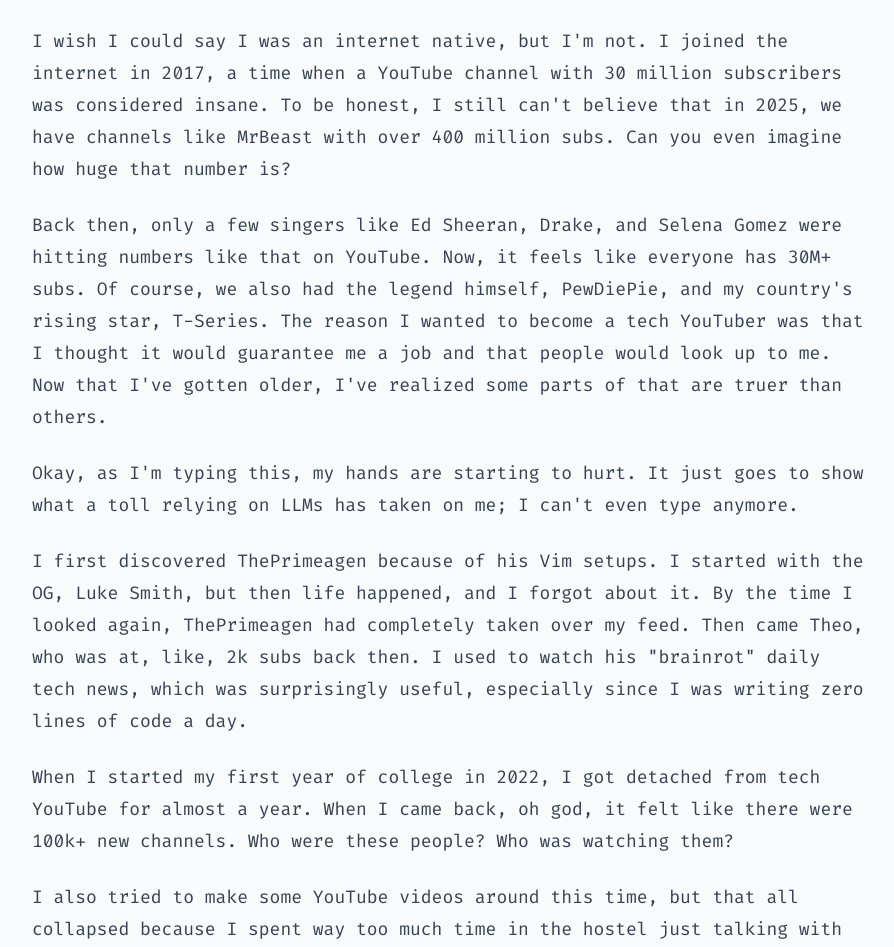
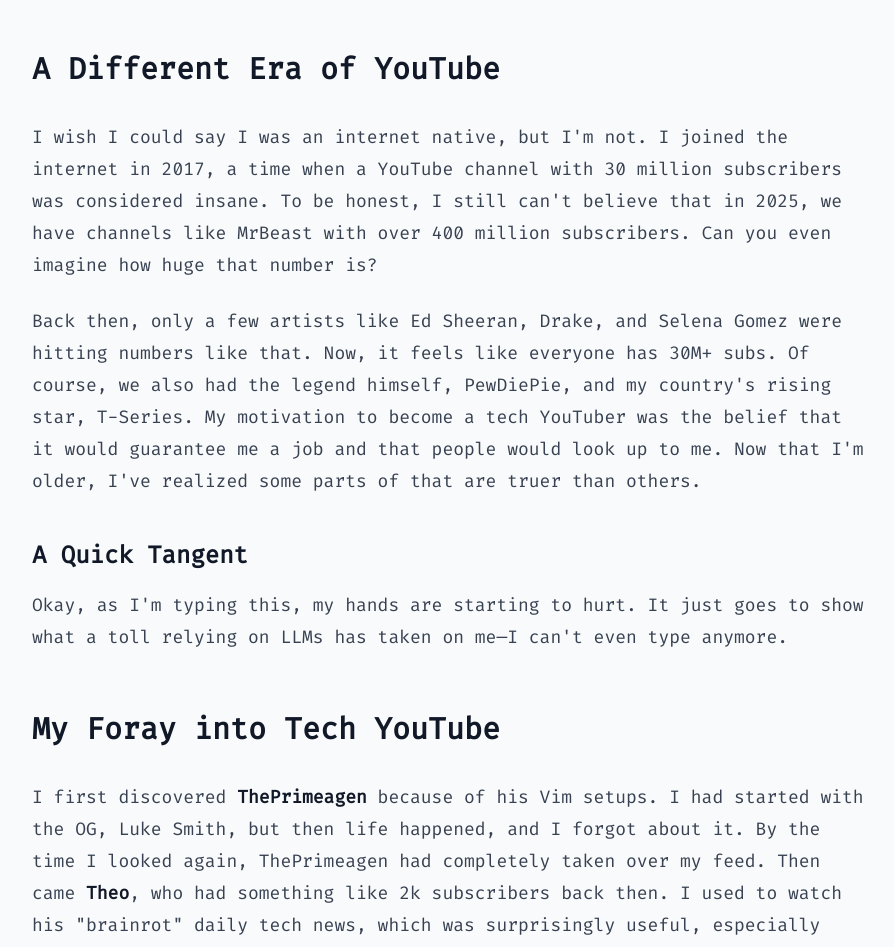
Before and after one commit to 0hmX/0hmx.website, a React (Vite) app: page /blogs/1 in a window 1280 px wide. Shown: the part 240-1187 px from the top of the page, without its empty margins (192-1086 px from the left). Built offline with nearby package versions, Linux system fonts and the light colour scheme.

Commit message:
updated to blogs

```diff
--- a/src/blog-posts/1.tsx
+++ b/src/blog-posts/1.tsx
@@ -1,68 +1,91 @@
 import React from 'react';
-import BlogPost from '../types/blog'
+import BlogPost from '../types/blog';
 
 const Post: React.FC = () => {
   return (
-    <>
+    // Use <article> for the main content block for better semantics.
+    <article>
+      <section>
+        <h2>A Different Era of YouTube</h2>
         <p>
-        I wish I could say I was an internet native, but I'm not. I joined the internet in 2017, a
-        time when a YouTube channel with 30 million subscribers was considered insane. To be honest,
-        I still can't believe that in 2025, we have channels like MrBeast with over 400 million
-        subs. Can you even imagine how huge that number is?
+          I wish I could say I was an internet native, but I'm not. I joined the
+          internet in 2017, a time when a YouTube channel with 30 million
+          subscribers was considered insane. To be honest, I still can't believe
+          that in 2025, we have channels like MrBeast with over 400 million
+          subscribers. Can you even imagine how huge that number is?
         </p>
+        <p>
+          Back then, only a few artists like Ed Sheeran, Drake, and Selena Gomez
+          were hitting numbers like that. Now, it feels like everyone has 30M+
+          subs. Of course, we also had the legend himself, PewDiePie, and my
+          country's rising star, T-Series. My motivation to become a tech
+          YouTuber was the belief that it would guarantee me a job and that
+          people would look up to me. Now that I'm older, I've realized some
+          parts of that are truer than others.
+        </p>
+      </section>
 
+      <section>
+        <h3>A Quick Tangent</h3>
         <p>
-        Back then, only a few singers like Ed Sheeran, Drake, and Selena Gomez were hitting numbers
-        like that on YouTube. Now, it feels like everyone has 30M+ subs. Of course, we also had the
-        legend himself, PewDiePie, and my country's rising star, T-Series. The reason I wanted to
-        become a tech YouTuber was that I thought it would guarantee me a job and that people would
-        look up to me. Now that I've gotten older, I've realized some parts of that are truer than
-        others.
+          Okay, as I'm typing this, my hands are starting to hurt. It just goes
+          to show what a toll relying on LLMs has taken on me—I can't even type
+          anymore.
         </p>
+      </section>
 
+      <section>
+        <h2>My Foray into Tech YouTube</h2>
         <p>
-        Okay, as I'm typing this, my hands are starting to hurt. It just goes to show what a toll
-        relying on LLMs has taken on me; I can't even type anymore.
+          I first discovered <strong>ThePrimeagen</strong> because of his Vim
+          setups. I had started with the OG, Luke Smith, but then life happened,
+          and I forgot about it. By the time I looked again, ThePrimeagen had
+          completely taken over my feed. Then came <strong>Theo</strong>, who
+          had something like 2k subscribers back then. I used to watch his
+          "brainrot" daily tech news, which was surprisingly useful, especially
+          since I was writing zero lines of code a day.
         </p>
+      </section>
 
+      <section>
+        <h2>The College Hiatus and a Crowded Return</h2>
         <p>
-        I first discovered ThePrimeagen because of his Vim setups. I started with the OG, Luke
-        Smith, but then life happened, and I forgot about it. By the time I looked again,
-        ThePrimeagen had completely taken over my feed. Then came Theo, who was at, like, 2k subs
-        back then. I used to watch his "brainrot" daily tech news, which was surprisingly useful,
-        especially since I was writing zero lines of code a day.
+          When I started my first year of college in 2022, I became detached
+          from tech YouTube for almost a year. When I came back, my god, it felt
+          like there were 100k+ new channels. Who were these people? Who was
+          watching them?
         </p>
+        <p>
+          I also tried to make some YouTube videos around this time, but that
+          all collapsed because I spent way too much time in the hostel just
+          talking with my friends about everything—coding, jobs, sex, every
+          fucking thing.
+        </p>
+      </section>
 
+      <section>
+        <h2>The "Prime/Theo Effect" is Real</h2>
         <p>
-        When I started my first year of college in 2022, I got detached from tech YouTube for almost
-        a year. When I came back, oh god, it felt like there were 100k+ new channels. Who were these
-        people? Who was watching them?
+          Frankly, I don't want to expose my entire life here, so I'll end this
+          post. But the <strong>"Prime/Theo effect"</strong> is unreal, and
+          "Approved by Theo" is now a real phenomenon. You can literally go from
+          a nobody account to getting 10k views on every tweet just because Theo
+          shares your profile.
         </p>
-
-      <p>
-        I also tried to make some YouTube videos around this time, but that all collapsed because I
-        spent way too much time in the hostel just talking with my friends about everything—coding,
-        jobs, sex, every fucking thing.
-      </p>
-
-      <p>
-        Frankly, I don't want to expose my entire life here, so I'll end this post. But the
-        "Prime/Theo effect" is unreal, and "Approved by Theo" is a real phenomenon now. You can
-        literally go from a nobody account to getting 10k views on every tweet just because Theo
-        shared your profile.
-      </p>
-    </>
+      </section>
+    </article>
   );
 };
 
 export default {
   id: '1',
   title: 'The Prime/Theo Effect',
+  // A more descriptive excerpt that summarizes the post.
   excerpt:
-    "I wish I could say I was an internet native, but I'm not. I joined the internet in 2017, a time when a...",
+    'A personal reflection on the changing landscape of YouTube, from the era of PewDiePie to the rise of tech influencers like ThePrimeagen and Theo, and their undeniable impact.',
   content: Post,
   date: 'Jul 13, 2025',
   readTime: '5 min read',
   category: 'youtube',
   author: '0hmx',
-} as BlogPost
+} as BlogPost;
--- a/src/blog-posts/2.tsx
+++ b/src/blog-posts/2.tsx
@@ -1,26 +1,105 @@
 import React from 'react';
+
+// A type definition for the blog post object (assumed to exist)
+interface BlogPost {
+  id: string;
+  title: string;
+  excerpt: string;
+  content: React.FC;
+  date: string;
+  readTime: string;
+  category: string;
+  author: string;
+}
 
 const Post: React.FC = () => {
   return (
-    <>
-      <p>
-        I wanted to write something
-      </p>
-      <p>
-        I wanted to write something
-      </p>
-    </>
+    // Use <article> for the main content block for better semantics.
+    <article>
+      <section>
+        <h2>Discovering a New Resource</h2>
+        <p>
+          For the past week, I've been watching a YouTuber named 'Coding Jesus'.
+          I discovered him after the 'Stop Killing Games' movement popped up on
+          my feed, which led me to a video of his clash with someone called
+          'PirateGaming' or something similar. The main point is, I'm currently
+          job hunting, and he seems like someone who could provide valuable
+          knowledge on what to grind to crack technical interviews.
+        </p>
+      </section>
+
+      <section>
+        <h2>Tackling GetCraked.io</h2>
+        <p>
+          He also runs a LeetCode-style website called{' '}
+          <strong>GetCraked.io</strong>. From what I've seen, it's mostly
+          filled with questions related to the inner workings and implementation
+          details of <code>C</code>, <code>C++</code>, and <code>Python</code>.
+          It's a great resource, I guess, if you enjoy solving those kinds of
+          puzzles. I personally liked it; it gave my confidence a huge boost
+          because I managed to solve many of the problems, especially the{' '}
+          <code>Python</code> ones. My <code>C++</code> skills aren't as strong,
+          as I don't have much experience writing it, so my struggles there were
+          expected.
+        </p>
+      </section>
+
+      <section>
+        <h2>An Unexpected C++ Contribution</h2>
+        <p>
+          Funnily enough, while I say I don't write <code>C++</code>, I recently
+          worked on a pull request for <code>Node.js</code>. It was for a
+          feature I thought would be nice to have, and I wanted to see if I
+          could make a complex contribution to a major project. The core of it
+          was in <code>C++</code>, and as of writing this, the PR is about to be
+          merged. I presume by the time you're reading this, it already has
+          been!
+        </p>
+      </section>
+
+      <section>
+        <h2>A Few Interesting Concepts</h2>
+        <p>
+          Now, I'll share some of the interesting question <em>ideas</em> (not
+          the exact questions) that I can recall from the site:
+        </p>
+        {/* Using a list is much better for listing items. */}
+        <ul>
+          <li>
+            The use and purpose of <code>inline namespace</code> in{' '}
+            <code>C++</code>.
+          </li>
+          <li>
+            The lifetime of variables declared inside a <code>for</code> loop.
+          </li>
+          <li>
+            Empty class memory optimization in <code>C++</code> and how it can
+            be disabled.
+          </li>
+          <li>
+            How <code>Python</code> stores object properties using a{' '}
+            <code>dict</code> is so simple it shocked me.
+          </li>
+          <li>
+            How <code>Python</code> can use a special property{' '}
+            <code>__slots__</code> to create more memory-efficient objects.
+          </li>
+        </ul>
+      </section>
+    </article>
   );
 };
 
 export default {
   id: '2',
-  title: 'Procrastining over not getting job',
+  // Corrected title and made it more descriptive.
+  title: 'Procrastinating Productively While Job Hunting',
+  // Wrote a new excerpt that matches the content.
   excerpt:
-    "I wish I could say I was an internet native, but I'm not. I joined the internet in 2017, a time when a...",
+    "A dive into how watching a YouTuber led me down a rabbit hole of C++ and Python interview questions, and even an unexpected contribution to Node.js.",
   content: Post,
   date: 'Jul 14, 2025',
   readTime: '5 min read',
   category: 'youtube',
   author: '0hmx',
-} as BlogPost
+} as BlogPost;
```
Lines whose indentation alone changed are shown as unchanged.
